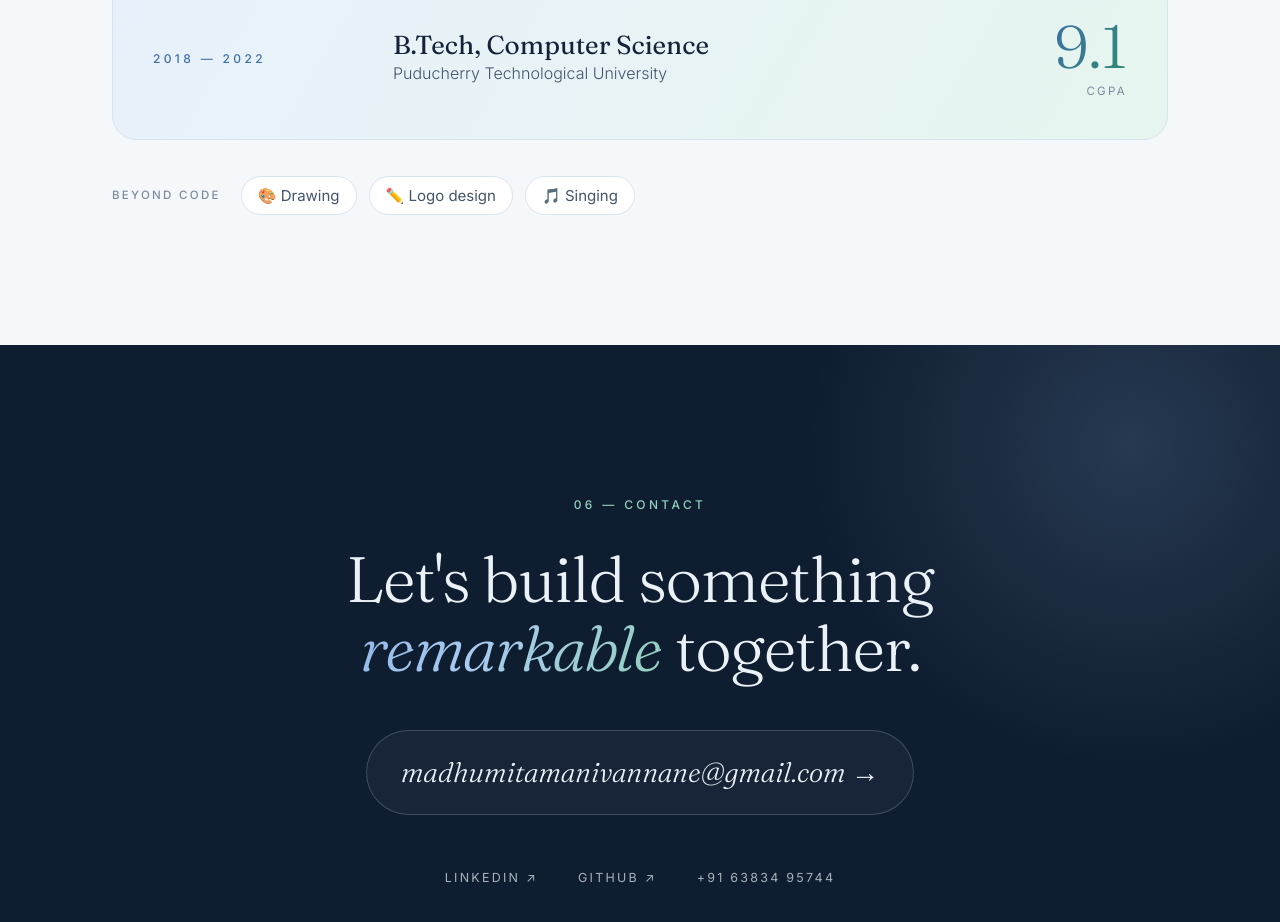
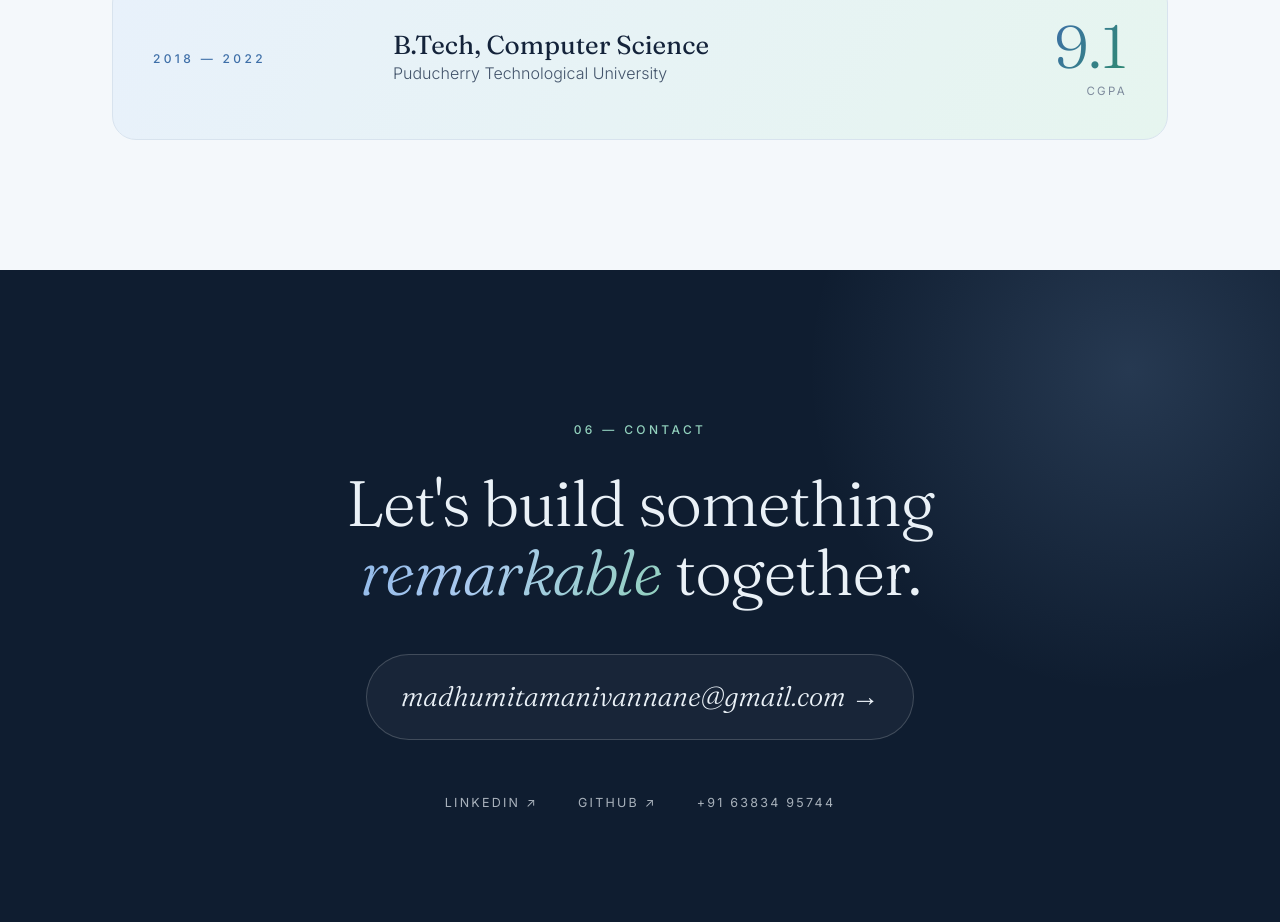
Before and after one commit to mad0108/mad0108.github.io, a plain HTML site: page index.html in a window 1280 px wide. Shown: the part 5553-6475 px from the top of the page. Drawn offline with Linux system fonts and the light colour scheme.

Commit message:
Remove Beyond code section

```diff
--- a/index.html
+++ b/index.html
@@ -416,7 +416,6 @@
       </div>
       <div class="gpa"><strong class="grad-dark">9.1</strong><span>CGPA</span></div>
     </div>
-    <p class="interests reveal"><b>Beyond code</b><span>🎨 Drawing</span><span>✏️ Logo design</span><span>🎵 Singing</span></p>
   </div>
 </section>
 
```
